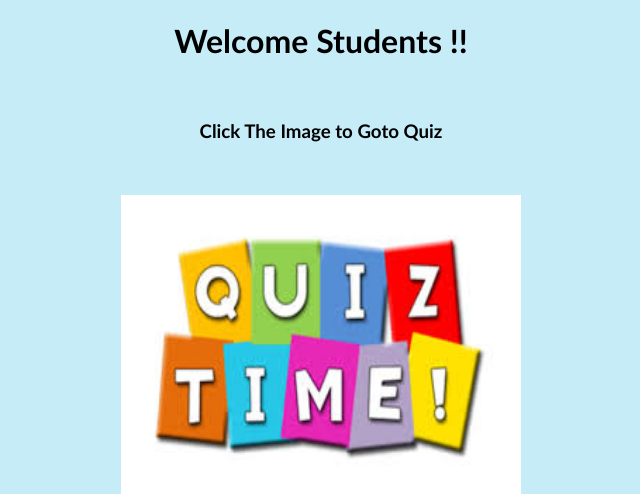
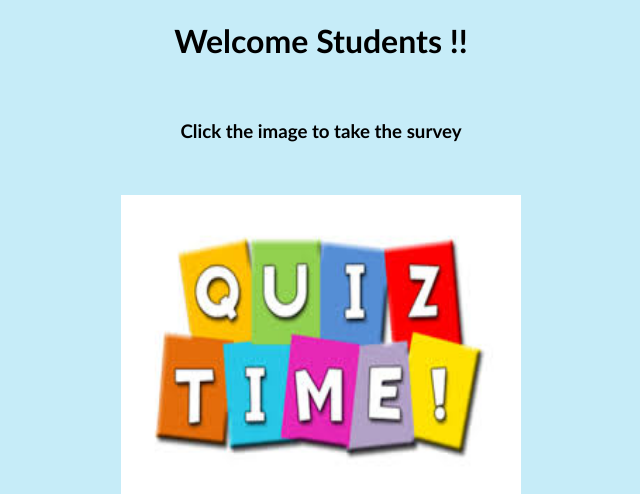
Before and after one commit to kadirselcuk/RemoteMentalHealth, a PHP site: page /AfterLogin.php in a window 1280 px wide. Shown: the top 494 px of the page, without its empty margins (319-959 px from the left). Run offline with PHP 8.4, Linux system fonts and the light colour scheme.

Commit message:
Update AfterLogin.php

```diff
--- a/AfterLogin.php
+++ b/AfterLogin.php
@@ -8,7 +8,7 @@
 <body>
 <center><h1>Welcome Students !! </h1>
 <br>
-<h3>Click The Image to Goto Quiz</h3>
+<h3>Click the image to take the survey</h3>
 
 <br>
 <p align="center">
```
